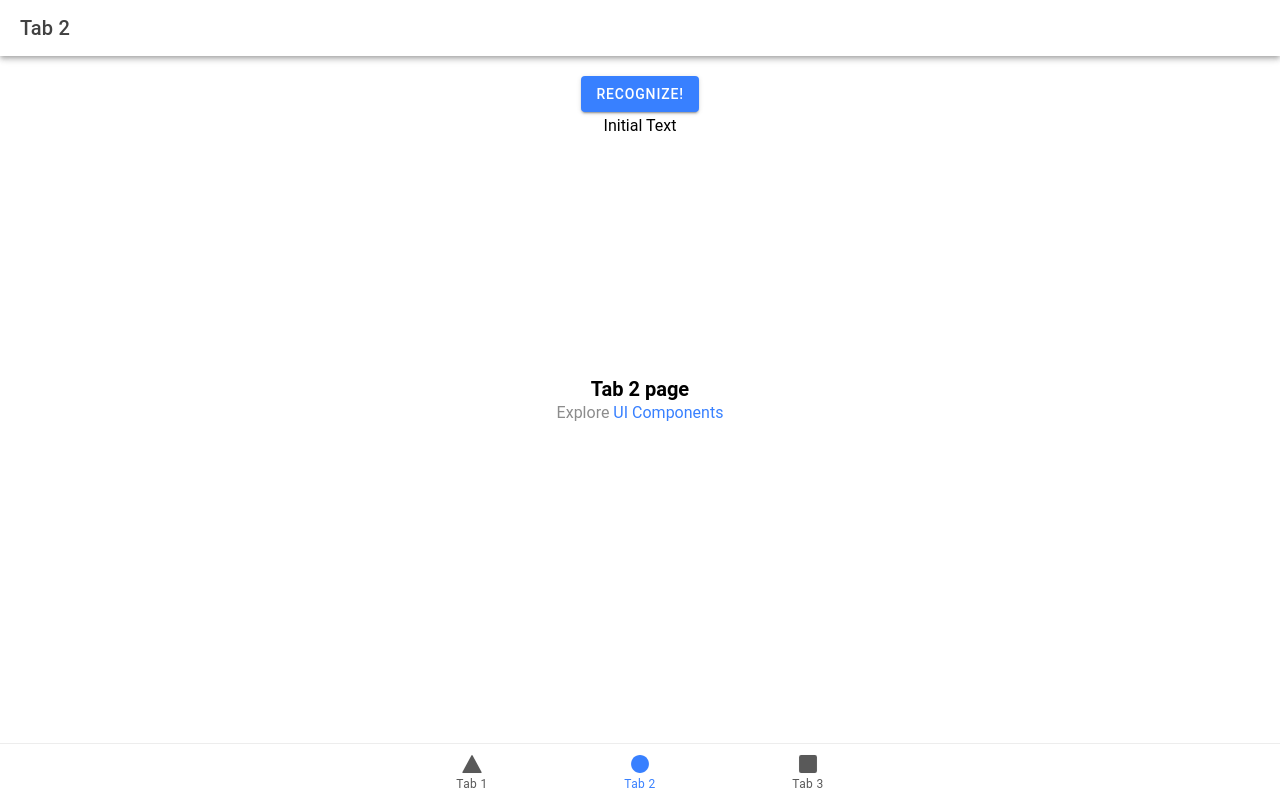
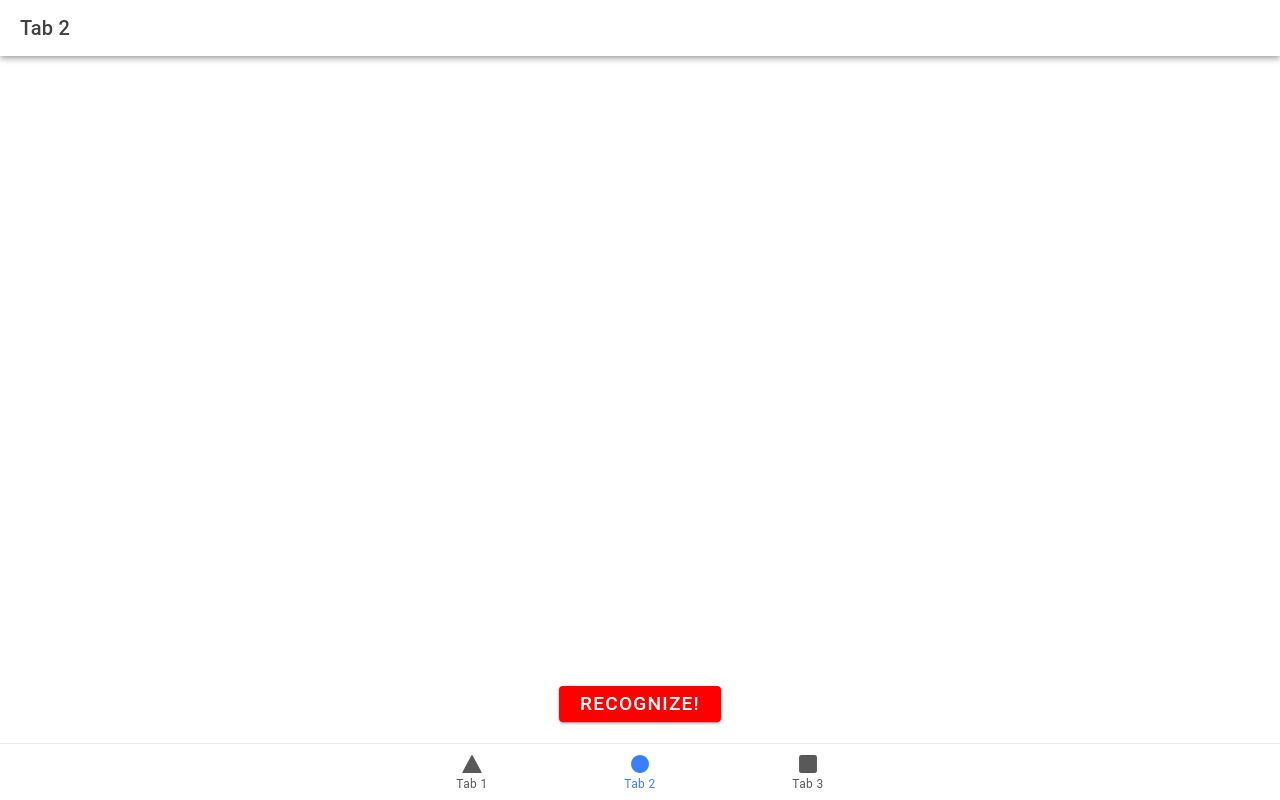
Before and after one commit to ainthero/diktovka, a React (Vite) app: page /tab2 in a window 1280 px wide. Built offline with nearby package versions, Linux system fonts and the light colour scheme.

Commit message:
Advanced recognizer

```diff
--- a/package.json
+++ b/package.json
@@ -21,9 +21,9 @@
     "@capacitor/status-bar": "^5.0.7",
     "@ionic/react": "^7.0.0",
     "@ionic/react-router": "^7.0.0",
+    "@ionic/storage": "^4.0.0",
     "@types/react-router": "^5.1.20",
     "@types/react-router-dom": "^5.3.3",
-    "capacitor-voice-recorder": "^5.0.0",
     "ggwave": "^0.4.0",
     "ionicons": "^7.0.0",
     "react": "^18.2.0",
--- a/src/pages/Tab2.css
+++ b/src/pages/Tab2.css
@@ -4,3 +4,48 @@
     align-items: center;
     justify-content: center;
 }
+
+.custom {
+    max-width: 500px; /* or any appropriate max width */
+    margin-left: auto;
+    margin-right: auto;
+    height: 100%;
+}
+
+.full-width-button-container {
+    width: 100%; /* Full width */
+    padding: 0; /* Remove padding if necessary */
+    margin: 0; /* Remove margin if necessary */
+}
+
+.recognize-button {
+    --background: red;
+    font-size: 1.2rem;
+}
+.cloud-container {
+     display: flex;
+     flex-direction: column;
+     overflow-y: scroll;
+     height: 90%; /* Adjust based on your preference */
+     margin-bottom: 20px;
+ }
+
+.text-cloud {
+    background-color: grey;
+    border-radius: 25px;
+    padding: 10px 20px;
+    margin: 5px 0;
+    max-width: 80%;
+    word-wrap: break-word;
+    align-self: center;
+    opacity: 0;
+    transform: translateY(20px);
+    animation: slideIn 0.5s forwards;
+}
+
+@keyframes slideIn {
+    to {
+        opacity: 1;
+        transform: translateY(0);
+    }
+}
--- a/src/pages/Tab2.tsx
+++ b/src/pages/Tab2.tsx
@@ -1,21 +1,10 @@
 import {IonContent, IonHeader, IonPage, IonTitle, IonToolbar, IonButton, IonText} from '@ionic/react';
 import ExploreContainer from '../components/ExploreContainer';
 import './Tab2.css';
-import React, {useState} from "react";
+import React, {useEffect, useRef, useState} from "react";
 // @ts-ignore
 import factory from 'ggwave';
-import {VoiceRecorder} from "capacitor-voice-recorder";
-
-async function startRecording() {
-    if (await VoiceRecorder.hasAudioRecordingPermission()) {
-        await VoiceRecorder.requestAudioRecordingPermission();
-    }
-    let record = await VoiceRecorder.startRecording();
-}
-
-async function stopRecording() {
-    return await VoiceRecorder.stopRecording()
-}
+import {Storage} from '@ionic/storage';
 
 function convertTypedArray(src: any, type: any) {
     let buffer = new ArrayBuffer(src.byteLength);
@@ -26,15 +15,19 @@ function convertTypedArray(src: any, type: any) {
 
 const Tab2: React.FC = () => {
     // State for the text below the button
-        const [buttonText, setButtonText] = useState('Initial Text');
+    const [recognizedTexts, setRecognizedTexts] = useState<string[]>([]); //
+    const [buttonText, setButtonText] = useState("Recognize!")// Store multiple recognitions
+    const cloudContainerRef = useRef<HTMLDivElement>(null);
 
-        async function onPress() {
+    useEffect(() => {
+        if (cloudContainerRef.current) {
+            const {current} = cloudContainerRef;
+            current.scrollTop = current.scrollHeight; // Scroll to the bottom of the container
+        }
+    }, [recognizedTexts]);
+
+    async function startRecording() {
         setButtonText("Prepare...")
-            if (await VoiceRecorder.hasAudioRecordingPermission()) {
-                await VoiceRecorder.requestAudioRecordingPermission();
-            }
-
-            setButtonText("Prepare2...")
 
         let context = new AudioContext({sampleRate: 48000});
         let ggwave = await factory();
@@ -76,36 +69,14 @@ const Tab2: React.FC = () => {
 
             if (res && res.length > 0) {
                 res = new TextDecoder("utf-8").decode(res);
-                    setButtonText(res)
+                setRecognizedTexts(prevTexts => [...prevTexts, res]);
             }
         }
 
         mediaStreamNode.connect(recorder);
         recorder.connect(context.destination);
 
-            setButtonText("Recording...")
-        }
-
-        async function onRelease() {
-            //
-            // let recData = await stopRecording()
-            // let ggwave = await factory()
-            //
-            // let parameters = ggwave.getDefaultParameters();
-            // parameters.operatingMode |= ggwave.GGWAVE_OPERATING_MODE_USE_DSS;
-            //
-            // let instance = ggwave.init(parameters);
-            //
-            // let decodedRecData = atob(recData.value.recordDataBase64);
-            //
-            // let string = ggwave.decode(decodedRecData)
-            //
-            // let res = ggwave.decode(instance, convertTypedArray(new Float32Array(decodedRecData, Int8Array));
-            //
-            // if (res && res.length > 0) {
-            //     res = new TextDecoder("utf-8").decode(res);
-            //     rxData.value = res;
-            // }
+        setButtonText("Recognizing...")
     }
 
     return (
@@ -115,22 +86,26 @@ const Tab2: React.FC = () => {
                     <IonTitle>Tab 2</IonTitle>
                 </IonToolbar>
             </IonHeader>
+
             <IonContent fullscreen className="ion-text-center ion-padding">
+                <div className="custom">
                     <IonHeader collapse="condense">
                         <IonToolbar>
-                            <IonTitle size="large">Tab 2</IonTitle>
+                            <IonTitle size="large">Text recognizing</IonTitle>
                         </IonToolbar>
                     </IonHeader>
-                    <ExploreContainer name="Tab 2 page"/>
-                    {/* Container for centered content */}
-                    <div className="centered-content">
-                        <IonButton onMouseDown={onPress} onMouseUp={onRelease}>Recognize!</IonButton>
-                        <IonText>{buttonText}</IonText>
+                    <div className="cloud-container" ref={cloudContainerRef}>
+                        {recognizedTexts.map((text, index) => (
+                            <div key={index} className="text-cloud">{text}</div>
+                        ))}
+                    </div>
+                    <div className="full-width-button-container">
+                        <IonButton className="recognize-button" onClick={startRecording}>{buttonText}</IonButton>
+                    </div>
                 </div>
             </IonContent>
         </IonPage>
     );
-    }
-;
+};
 
 export default Tab2;
```
Also changed, not shown: src/pages/Tab1.tsx (+26 -11 lines), 3 other files (tests, documents, lock files or other folders). Lines whose indentation alone changed are shown as unchanged.
